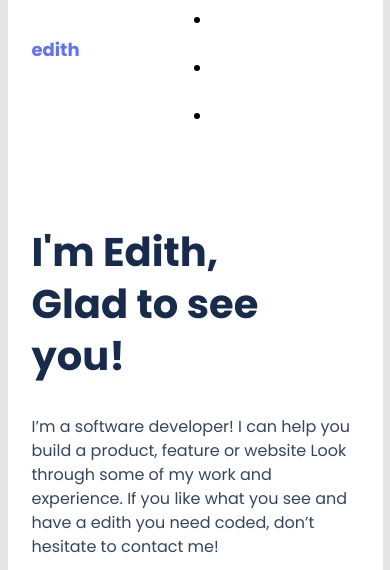
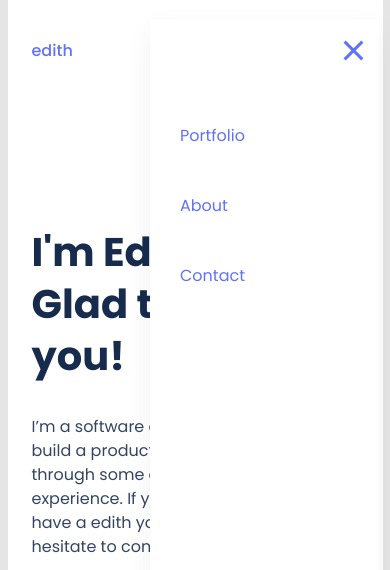
Before and after one commit to vigehi/new-Portfolio, a website: page index.html in a window 390 px wide. Both pictures are taken after a click on the element 334 px from the left and 50 px from the top of the page. Shown: the top 570 px of the page. Drawn offline with Linux system fonts and the light colour scheme.

Commit message:
update on javscript menu

```diff
--- a/CSS/style.css
+++ b/CSS/style.css
@@ -66,6 +66,116 @@ body {
   margin-right: 35px;
 }
 
+@media (max-width: 768px) {
+  li {
+    list-style: none;
+  }
+
+  a {
+    text-decoration: none;
+  }
+
+  .navLink {
+    font-size: 1rem;
+    font-weight: 400;
+    color: #6070ff;
+  }
+
+  .navLink:hover {
+    color: #482ff7;
+  }
+
+  .navLogo {
+    display: none;
+  }
+
+  .mobile-logo {
+    font-size: 1rem;
+    font-weight: 500;
+    color: #6070ff;
+    margin-left: -24px;
+  }
+
+  .navBar {
+    display: flex;
+    position: fixed;
+    justify-content: space-between;
+    align-items: center;
+    padding: 1rem 1.5rem;
+  }
+
+  .hamburgerLine {
+    display: block;
+    width: 25px;
+    height: 3px;
+    margin: 5px auto;
+    -webkit-transition: all 0.3s ease-in-out;
+    transition: all 0.3s ease-in-out;
+    background-color: #6070ff;
+  }
+
+  .navMenu {
+    position: fixed;
+    left: -100%;
+    top: 0.2rem;
+    padding-top: 60px;
+    flex-direction: column;
+    background-color: #fff;
+    background-size: cover;
+    background-repeat: no-repeat;
+    width: 51%;
+    height: 100vh;
+    text-align: start;
+    padding-left: 30px;
+    transition: 0.3s;
+    box-shadow: 0 10px 27px rgb(0 0 0 / 5%);
+    margin-left: 150px;
+  }
+
+  .navSpan {
+    color: #acb7c3;
+    font-size: 20px;
+    padding-left: 13rem;
+    align-items: flex-end;
+  }
+
+  .navAbout {
+    color: #acb7c3;
+    font-size: 20px;
+    padding-left: 14rem;
+  }
+
+  .navMenu.active {
+    left: 0;
+  }
+
+  .navItem {
+    margin: 2.5rem 0;
+  }
+
+  .navImg {
+    display: none;
+  }
+
+  .hamburgerMenu {
+    display: block;
+    cursor: pointer;
+    margin-left: 268px;
+  }
+
+  .hamburgerMenu.active .hamburgerLine:nth-child(2) {
+    opacity: 0;
+  }
+
+  .hamburgerMenu.active .hamburgerLine:nth-child(1) {
+    transform: translateY(8px) rotate(45deg);
+  }
+
+  .hamburgerMenu.active .hamburgerLine:nth-child(3) {
+    transform: translateY(-8px) rotate(-45deg);
+  }
+}
+
 .bar {
   display: block;
   width: 25px;
@@ -552,14 +662,6 @@ body.active {
   transition: transform 0.4s ease-in-out;
 }
 
-.go-ediths:hover {
-  transform: scale(1.1);
-}
-
-.go-ediths-co:hover {
-  transform: scale(1.1);
-}
-
 .edith {
   width: 375px;
   background-color: #fff;
@@ -681,12 +783,14 @@ body.active {
   background-color: #0c63e7;
   color: #fff;
   box-shadow: 0 8px 16px rgba(64, 83, 252, 0.24);
+  transform: scale(1.1);
 }
 
 .go-ediths:hover {
   background-color: #0c63e7;
   color: #fff;
   box-shadow: 0 8px 16px rgba(64, 83, 252, 0.24);
+  transform: scale(1.1);
 }
 
 .skill-list {
@@ -1076,13 +1180,42 @@ textarea {
 
   #nav {
     display: flex;
-    width: 259px;
     list-style-type: none;
     align-items: center;
     padding: 0;
-    gap: 8px;
-    justify-content: space-around;
+    gap: 20px;
+    justify-content: space-between;
     text-decoration: none;
+  }
+
+  .navBar {
+    display: flex;
+    list-style-type: none;
+    align-items: center;
+    padding: 0;
+    gap: 15px;
+    justify-content: space-between;
+    text-decoration: none;
+    width: 90%;
+  }
+
+  .navMenu {
+    display: none;
+  }
+
+  .mobile-logo {
+    display: none;
+  }
+
+  a {
+    text-decoration: none;
+  }
+
+  .navLogo {
+    padding: 0 60px;
+    font-size: 1.2rem;
+    font-weight: 500;
+    color: #6070ff;
   }
 
   #nav li a {
@@ -1096,7 +1229,7 @@ textarea {
   }
 
   #nav li a:hover {
-    text-decoration: underline;
+    text-decoration: none;
     text-decoration-color: #6070ff;
     text-decoration-thickness: 3px;
   }
--- a/index.html
+++ b/index.html
@@ -14,22 +14,37 @@
   </head>
   <body>
     <header class="header">
-      <a href="#" id="logo">edith</a>
-      <nav>
+     <!-- <a href="#" id="logo">edith</a>-->
+      <nav class="navBar" id="navbar">
+        <a href="#header" class="navLogo">edith</a>
+       <ul class="navMenu leftArrow">
+          <li class="navItem">
+            <a href="#portfolio" class="navLink">Portfolio <span class="navSpan"></span></a>
+          </li>
+          <li class="navItem">
+            <a href="#about" class="navLink"
+              >About <span class="navAbout"></span></a
+            >
+          </li>
+          <li class="navItem">
+            <a href="#contact" class="navLink">Contact <span class="navSpan"></span></a>
+          </li>
+<li class="navItem">
+          </li>
+        </ul>
+        <a href="#header" class="mobile-logo">edith</a>
         <ul id="nav">
           <li class="navigation"><a href="#">Portfolio</a></li>
           <li class="navigation"><a href="#">About</a></li>
           <li class="navigation"><a href="#">Contact</a></li>
         </ul>
         <div class="mobile-nav">
-          <div id="menu">
-            <a href="javascript:void(0);" class="icon" onclick="myFunction()">
-            <i class="bar"></i>
-
-            <i class="bar"></i>
-            <i class="bar"></i>
-          </a>
+          <div class="hamburgerMenu">
+            <span class="hamburgerLine"></span>
+            <span class="hamburgerLine"></span>
+            <span class="hamburgerLine"></span>
           </div>
+         </div>
           <ul id="link">
             <li class="mobile-link">
               <a href="#">Portfolio</a>
@@ -41,7 +56,6 @@
               <a href="#">Contact</a>
             </li>
           </ul>
-        </div>
       </nav>
     </header>
 
@@ -343,15 +357,6 @@
         <img src="./images/Shape.svg" alt="Separator" class="bottom-line" />
       </div>
     </section>
-    <script>
-      function myFunction() {
-        var x = document.getElementById("link");
-        if (x.style.display === "block") {
-          x.style.display = "none";
-        } else {
-          x.style.display = "block";
-        }
-      }
-      </script>
+    <script src="./js/index.js"></script>
   </body>
 </html>
--- /dev/null
+++ b/js/index.js
@@ -0,0 +1,15 @@
+const hamburgerMenu = document.querySelector('.hamburgerMenu');
+const navMenu = document.querySelector('.navMenu');
+const navLink = document.querySelectorAll('.navLink');
+function mobileMenu() {
+  hamburgerMenu.classList.toggle('active');
+  navMenu.classList.toggle('active');
+}
+hamburgerMenu.addEventListener('click', mobileMenu);
+
+function closeMenu() {
+  hamburgerMenu.classList.remove('active');
+  navMenu.classList.remove('active');
+}
+
+navLink.forEach((n) => n.addEventListener('click', closeMenu));
```
